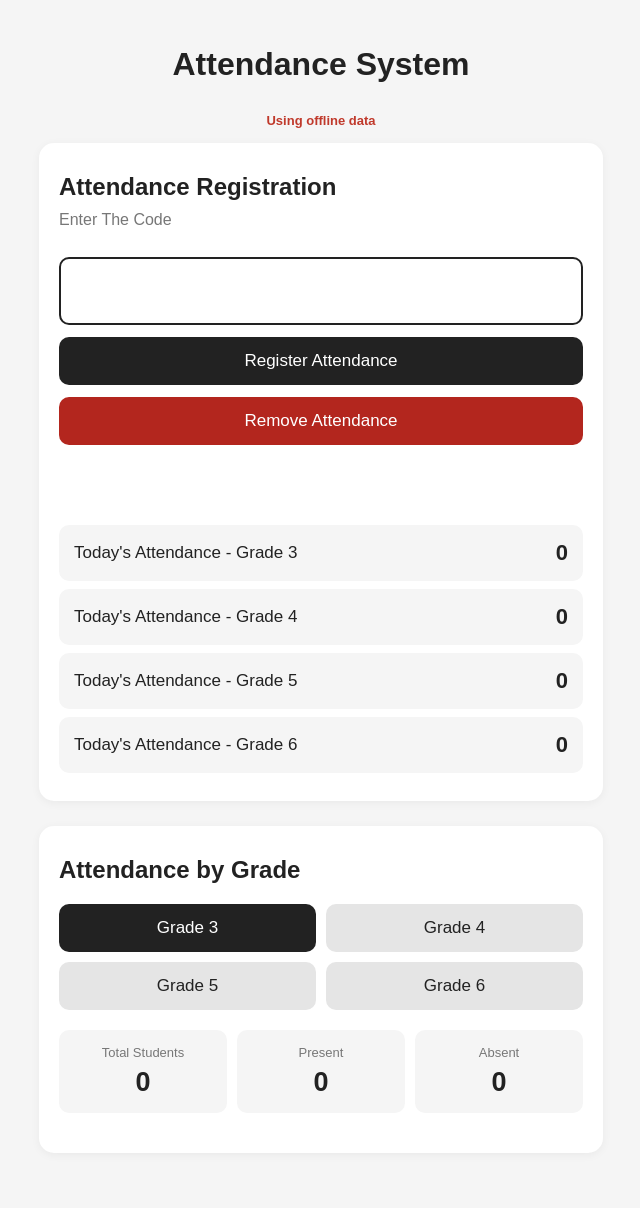
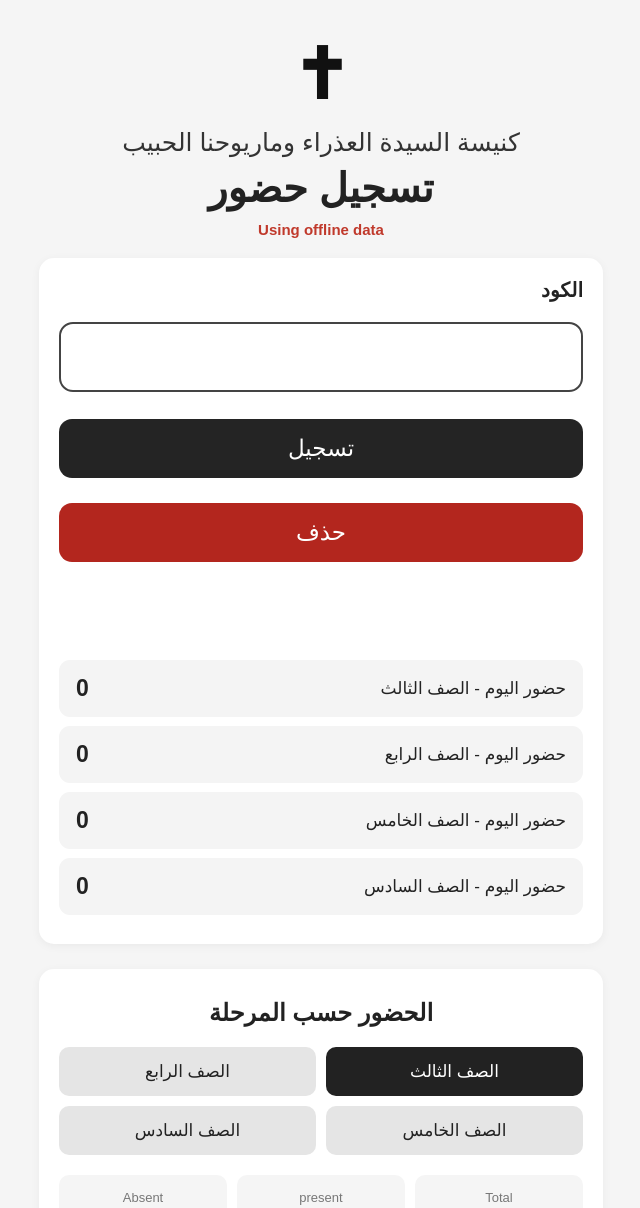
Before and after one commit to jumanasedhom/Attendance-Registration, a plain HTML site: page index.html in a window 1280 px wide. Shown: the top 1208 px of the page, without its empty margins (319-959 px from the left). Drawn offline with Linux system fonts and the light colour scheme.

Commit message:
Update Arabic attendance design

```diff
--- a/index.html
+++ b/index.html
@@ -1,5 +1,5 @@
 <!DOCTYPE html>
-<html lang="en">
+<html lang="ar" dir="rtl">
 
 <head>
 
@@ -11,12 +11,12 @@
     >
 
     <title>
-        Attendance System
+        تسجيل حضور
     </title>
 
     <meta
         name="theme-color"
-        content="#222222"
+        content="#ffffff"
     >
 
     <link
@@ -36,31 +36,44 @@
 
 <div class="container">
 
-    <h1>
-       Attendance System
+
+    <!-- HEADER -->
+
+    <div class="simple-header">
+
+        <div class="simple-cross">
+            ✝
+        </div>
+
+        <div class="church-title">
+            كنيسة السيدة العذراء وماريوحنا الحبيب
+        </div>
+
+        <h1 class="attendance-title">
+            تسجيل حضور
         </h1>
-
 
         <div
             id="syncStatus"
             class="sync-status"
         >
-        Loading...
+           Syncing...
+        </div>
+
     </div>
 
 
-    <!-- ATTENDANCE -->
 
-    <section class="section">
+    <!-- ATTENDANCE REGISTRATION -->
 
-        <h2>
-            Attendance Registration
-        </h2>
+    <section class="section top-section">
 
-        <p class="subtitle">
-            Enter The Code
-        </p>
-
+        <label
+            class="code-label"
+            for="studentCode"
+        >
+            الكود
+        </label>
 
         <input
             type="text"
@@ -73,52 +86,89 @@
 
 
         <button id="attendanceButton">
-            Register Attendance
+            تسجيل
         </button>
+
 
         <button
             id="removeAttendanceButton"
             class="remove-button"
         >
-            Remove Attendance
+            حذف
         </button>
+
 
         <div id="message"></div>
 
 
+
+        <!-- TODAY ATTENDANCE -->
+
         <div class="today-attendance-by-grade">
 
             <div class="today-grade-row">
-        <span>Today's Attendance - Grade 3</span>
-        <strong id="todayGrade3Count">0</strong>
+
+                <span>
+                    حضور اليوم - الصف الثالث
+                </span>
+
+                <strong id="todayGrade3Count">
+                    0
+                </strong>
+
             </div>
 
+
             <div class="today-grade-row">
-        <span>Today's Attendance - Grade 4</span>
-        <strong id="todayGrade4Count">0</strong>
+
+                <span>
+                    حضور اليوم - الصف الرابع
+                </span>
+
+                <strong id="todayGrade4Count">
+                    0
+                </strong>
+
             </div>
 
+
             <div class="today-grade-row">
-        <span>Today's Attendance - Grade 5</span>
-        <strong id="todayGrade5Count">0</strong>
+
+                <span>
+                    حضور اليوم - الصف الخامس
+                </span>
+
+                <strong id="todayGrade5Count">
+                    0
+                </strong>
+
             </div>
 
+
             <div class="today-grade-row">
-        <span>Today's Attendance - Grade 6</span>
-        <strong id="todayGrade6Count">0</strong>
+
+                <span>
+                    حضور اليوم - الصف السادس
+                </span>
+
+                <strong id="todayGrade6Count">
+                    0
+                </strong>
+
             </div>
 
         </div>
+
     </section>
 
 
 
-    <!-- GRADES -->
+    <!-- ATTENDANCE BY GRADE -->
 
     <section class="section">
 
         <h2>
-            Attendance by Grade
+            الحضور حسب المرحلة
         </h2>
 
 
@@ -128,7 +178,7 @@
                 class="grade-button active"
                 data-grade="Grade 3"
             >
-                Grade 3
+                الصف الثالث
             </button>
 
 
@@ -136,7 +186,7 @@
                 class="grade-button"
                 data-grade="Grade 4"
             >
-                Grade 4
+                الصف الرابع
             </button>
 
 
@@ -144,7 +194,7 @@
                 class="grade-button"
                 data-grade="Grade 5"
             >
-                Grade 5
+                الصف الخامس
             </button>
 
 
@@ -152,10 +202,11 @@
                 class="grade-button"
                 data-grade="Grade 6"
             >
-                Grade 6
+                الصف السادس
             </button>
 
         </div>
+
 
 
         <div class="grade-summary">
@@ -163,7 +214,7 @@
             <div class="summary-card">
 
                 <span>
-                    Total Students
+                    Total
                 </span>
 
                 <strong id="totalStudents">
@@ -176,7 +227,7 @@
             <div class="summary-card">
 
                 <span>
-                    Present
+                    present
                 </span>
 
                 <strong id="presentStudents">
@@ -204,6 +255,7 @@
 
 </div>
 
+
 <script src="app.js"></script>
 
 </body>
--- a/service-worker.js
+++ b/service-worker.js
@@ -1,5 +1,5 @@
 const CACHE_NAME =
-    "attendance-app-v8";
+    "attendance-app-v9";
 
 
 const APP_FILES = [
--- a/style.css
+++ b/style.css
@@ -310,3 +310,212 @@ button:hover {
 .today-grade-row strong {
     font-size: 22px;
 }
+/* ==========================================
+   ARABIC HEADER
+========================================== */
+
+body {
+    direction: rtl;
+}
+
+.simple-header {
+    text-align: center;
+    padding-top: 15px;
+    margin-bottom: 20px;
+}
+
+
+/* BLACK CROSS */
+
+.simple-cross {
+    background: transparent;
+    color: #111111;
+
+    font-size: 70px;
+    font-weight: 700;
+
+    line-height: 1;
+
+    margin: 0 auto 18px;
+}
+
+
+/* CHURCH NAME */
+
+.church-title {
+    text-align: center;
+
+    font-size: 25px;
+    font-weight: 500;
+
+    color: #333333;
+
+    margin-bottom: 8px;
+}
+
+
+/* MAIN TITLE */
+
+.attendance-title {
+    text-align: center;
+
+    font-size: 40px;
+    font-weight: 700;
+
+    color: #222222;
+
+    margin: 5px 0 10px;
+}
+
+
+/* SYNC */
+
+.sync-status {
+    text-align: center;
+
+    font-size: 15px;
+
+    margin-bottom: 18px;
+}
+
+
+/* ==========================================
+   FIRST SECTION
+========================================== */
+
+.top-section {
+    text-align: center;
+}
+
+
+/* CODE LABEL */
+
+.code-label {
+    display: block;
+
+    text-align: right;
+
+    font-size: 20px;
+    font-weight: 600;
+
+    margin-bottom: 8px;
+}
+
+
+/* CODE INPUT */
+
+#studentCode {
+    width: 100%;
+
+    box-sizing: border-box;
+
+    padding: 17px;
+
+    margin-bottom: 15px;
+
+    font-size: 28px;
+
+    text-align: center;
+
+    direction: ltr;
+
+    border: 2px solid #c5c5c5;
+
+    border-radius: 14px;
+
+    outline: none;
+}
+
+
+#studentCode:focus {
+    border-color: #444444;
+}
+
+
+/* BUTTONS */
+
+#attendanceButton,
+#removeAttendanceButton {
+    width: 100%;
+
+    padding: 16px;
+
+    margin-bottom: 13px;
+
+    border: none;
+
+    border-radius: 13px;
+
+    font-size: 23px;
+
+    cursor: pointer;
+}
+
+
+#attendanceButton {
+    background: #242424;
+    color: white;
+}
+
+
+#removeAttendanceButton {
+    background: #b3261e;
+    color: white;
+}
+
+
+/* ==========================================
+   TODAY BY GRADE
+========================================== */
+
+.today-attendance-by-grade {
+    margin-top: 25px;
+}
+
+
+.today-grade-row {
+    display: flex;
+
+    justify-content: space-between;
+
+    align-items: center;
+
+    padding: 15px 17px;
+
+    margin-bottom: 9px;
+
+    background: #f4f4f4;
+
+    border-radius: 11px;
+
+    font-size: 17px;
+}
+
+
+.today-grade-row strong {
+    font-size: 23px;
+}
+
+
+/* ==========================================
+   SECOND SECTION
+========================================== */
+
+.section h2 {
+    text-align: center;
+}
+
+
+.grade-buttons {
+    direction: rtl;
+}
+
+
+.grade-summary {
+    direction: rtl;
+}
+
+
+.summary-card {
+    text-align: center;
+}
```
Lines whose indentation alone changed are shown as unchanged.
